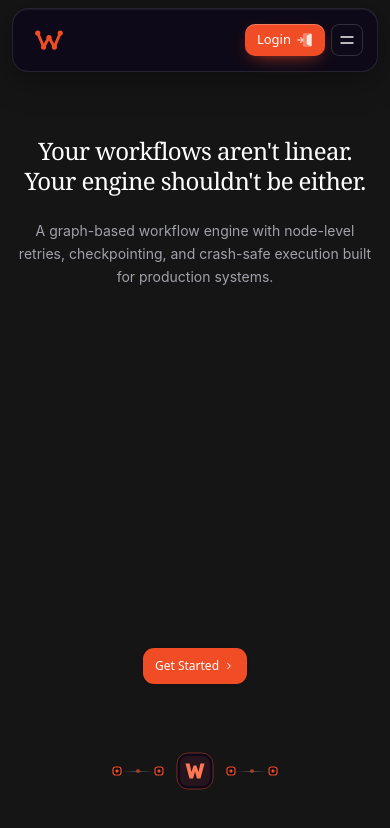
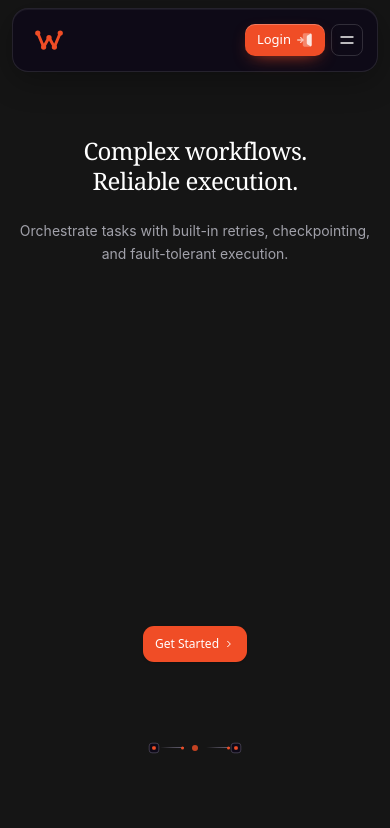
Before and after one commit to Shubham-rawat0/WorkWeave, a Next.js app in the folder apps/web/: page / in a window 390 px wide. Shown: the top 828 px of the page. Built offline with nearby package versions, Linux system fonts and the light colour scheme.

Commit message:
seperator

```diff
--- a/apps/web/src/app/globals.css
+++ b/apps/web/src/app/globals.css
@@ -3,9 +3,9 @@
 :root {
   color-scheme: dark;
   --bg: #151515;
-  --surface: #0e0918;
-  --surface-text: #f5f5f5;
-  --nav-text: #a89fc0;
+--surface: #0e0918;
+    --surface-text: #f5f5f5;
+    --nav-text: #a89fc0;
   --card: #151020;
   --text: #f5f5f5;
   --muted: #a3a3a3;
--- a/apps/web/src/components/landing-page/footer/footer.tsx
+++ b/apps/web/src/components/landing-page/footer/footer.tsx
@@ -1,8 +1,8 @@
-
 "use client";
 
 import * as CollapsiblePrimitive from "@radix-ui/react-collapsible";
 import { ChevronDown, Workflow } from "lucide-react";
+import WLogo from "@/components/landing-page/header/w-logo";
 
 const Collapsible = CollapsiblePrimitive.Root;
 const CollapsibleTrigger = CollapsiblePrimitive.CollapsibleTrigger;
@@ -29,19 +29,13 @@ const footerGroups = [
 
 function BrandMark() {
   return (
-    <span className="flex size-10 shrink-0 items-center justify-center rounded-xl bg-[#F04D26] text-xl font-black text-white shadow-sm shadow-[#F04D26]/20">
-      W
+    <span className="flex size-10 shrink-0 items-center justify-center">
+      <WLogo className="size-10" />
     </span>
   );
 }
 
-function FooterGroup({
-  title,
-  items,
-}: {
-  title: string;
-  items: string[];
-}) {
+function FooterGroup({ title, items }: { title: string; items: string[] }) {
   return (
     <div className="min-w-0">
       <h3 className="mb-5 text-sm font-semibold tracking-wide text-[var(--surface-text)]">
@@ -114,12 +108,8 @@ export function Footer() {
   const currentYear = new Date().getFullYear();
 
   return (
-    <footer className="relative overflow-hidden pt-12 sm:pt-16">
-      {/* Top border */}
+    <footer className="relative overflow-hidden border-t border-white/[0.06] pt-12 sm:pt-16">
       <div className="mx-auto max-w-7xl px-5 sm:px-8">
-        <div className="h-px w-full bg-[var(--surface-text)]/10" />
-
-        {/* Main footer */}
         <div className="grid gap-12 py-12 lg:grid-cols-[1.1fr_2fr] lg:gap-16 lg:py-16">
           {/* Brand section */}
           <div className="flex flex-col items-start">
--- a/apps/web/src/components/landing-page/header/header.tsx
+++ b/apps/web/src/components/landing-page/header/header.tsx
@@ -104,7 +104,7 @@ export default function Header() {
 
         <SideLine side="left" />
 
-        <header className="pointer-events-auto relative z-10 flex h-16 w-full max-w-[calc(100vw-1.5rem)] items-center justify-between gap-3 rounded-2xl border border-white/10 bg-[var(--surface)] px-3 text-[var(--surface-text)] shadow-[inset_0_1px_0_rgba(255,255,255,0.06),0_8px_32px_rgba(0,0,0,0.35)] sm:w-[90%] md:w-[85%] md:shadow-lg md:shadow-black/20 lg:h-auto lg:w-auto lg:rounded-[20px] lg:p-2">
+        <header className="pointer-events-auto relative z-10 flex h-16 w-full max-w-[calc(100vw-1.5rem)] items-center justify-between gap-3 rounded-2xl border border-white/10 bg-[var(--surface)]/35 px-3 text-[var(--surface-text)] shadow-[inset_0_1px_0_rgba(255,255,255,0.06),0_8px_32px_rgba(0,0,0,0.3)] backdrop-blur-2xl backdrop-saturate-150 supports-[not(backdrop-filter)]:bg-[var(--surface)]/90 sm:w-[90%] md:w-[85%] md:shadow-lg md:shadow-black/20 lg:h-auto lg:w-auto lg:rounded-[20px] lg:p-2">
           {/* Logo */}
           <Link
             href="/"
--- a/apps/web/src/components/landing-page/hero/HeroContent.tsx
+++ b/apps/web/src/components/landing-page/hero/HeroContent.tsx
@@ -6,17 +6,15 @@ export function HeroContent() {
           <div className="text-center md:text-left mt-0 sm:mt-2 md:mt-0 lg:mt-7 xl:mt-8 2xl:mt-9">
             <h1 className="font-serif text-2xl sm:text-2xl md:text-[26px] lg:text-[40px] xl:text-[45px] min-[97.5rem]:text-[50px] leading-tight lg:leading-[1.08] tracking-tight text-white mb-6 md:mb-8">
               <span className="block 2xl:whitespace-nowrap">
-                Your workflows aren&apos;t linear.
+               Complex workflows.
               </span>
               <span className="block 2xl:whitespace-nowrap">
-                Your engine shouldn&apos;t be either.
+                Reliable execution.
               </span>
             </h1>
 
             <p className="max-w-xl 2xl:max-w-2xl mx-auto md:mx-0 text-sm lg:text-[17px] xl:text-[14px] 2xl:text-[18px] min-[97.5rem]:text-[18px] text-[#A1A1AA] mb-10 md:mb-10 leading-relaxed font-sans">
-              A graph-based workflow engine with node-level retries,
-              checkpointing, and crash-safe execution built for production
-              systems.
+             Orchestrate tasks with built-in retries, checkpointing, and fault-tolerant execution.
             </p>
           </div>
 
--- a/apps/web/src/components/landing-page/hero/Section-seperator.tsx
+++ b/apps/web/src/components/landing-page/hero/Section-seperator.tsx
@@ -1,9 +1,8 @@
-
 const NodeSvg = () => (
   <svg
     aria-hidden="true"
-    width="10"
-    height="10"
+    width="12"
+    height="12"
     viewBox="0 0 10 10"
     fill="none"
     className="shrink-0"
@@ -13,63 +12,13 @@ const NodeSvg = () => (
       y="1"
       width="8"
       height="8"
-      rx="2.5"
+      rx="2.25"
       fill="var(--surface)"
-      stroke="#F04D26"
-      strokeWidth="1.2"
+      stroke="var(--nav-text)"
+      strokeOpacity=".35"
+      strokeWidth=".75"
     />
-    <rect
-      x="3.5"
-      y="3.5"
-      width="3"
-      height="3"
-      rx="1"
-      fill="#F04D26"
-    />
-  </svg>
-);
-
-const LogoSvg = () => (
-  <svg
-    aria-hidden="true"
-    width="38"
-    height="38"
-    viewBox="0 0 38 38"
-    fill="none"
-    className="shrink-0"
-  >
-    <defs>
-      <linearGradient id="workflow-logo-gradient" x1="4" y1="3" x2="34" y2="35">
-        <stop offset="0%" stopColor="#FF784F" />
-        <stop offset="100%" stopColor="#F04D26" />
-      </linearGradient>
-    </defs>
-
-    <rect
-      x="1"
-      y="1"
-      width="36"
-      height="36"
-      rx="11"
-      fill="var(--surface)"
-      stroke="#F04D26"
-      strokeOpacity=".45"
-    />
-
-    <rect
-      x="4"
-      y="4"
-      width="30"
-      height="30"
-      rx="8"
-      fill="url(#workflow-logo-gradient)"
-      fillOpacity=".10"
-    />
-
-    <path
-      d="M9.5 11.5L13.5 26.5H17.1L19 19.5L20.9 26.5H24.5L28.5 11.5H24.4L22.5 20L20.4 13.5H17.6L15.5 20L13.6 11.5H9.5Z"
-      fill="url(#workflow-logo-gradient)"
-    />
+    <rect x="3.5" y="3.5" width="3" height="3" rx="1" fill="#F04D26" />
   </svg>
 );
 
@@ -78,11 +27,11 @@ const ConnectorLine = ({ wide = false }: { wide?: boolean }) => (
     aria-hidden="true"
     className={`
       relative h-px shrink-0
-      bg-gradient-to-r from-transparent via-[var(--surface-text)]/25 to-transparent
-      ${wide ? "w-20 sm:w-28 2xl:w-40" : "w-8 sm:w-12"}
+      bg-gradient-to-r from-transparent via-[var(--nav-text)]/35 to-[var(--nav-text)]/55
+      ${wide ? "w-16 sm:w-28 2xl:w-44" : "w-6 sm:w-10"}
     `}
   >
-    <span className="absolute left-1/2 top-1/2 size-1 -translate-x-1/2 -translate-y-1/2 rounded-full bg-[#F04D26]/60" />
+    <span className="absolute right-0 top-1/2 size-[3px] -translate-y-1/2 rounded-full bg-[#F04D26]" />
   </div>
 );
 
@@ -90,31 +39,25 @@ export function SectionSeparators() {
   return (
     <div
       aria-hidden="true"
-      className="pointer-events-none relative z-20 mx-auto flex w-full items-center justify-center py-3"
+      className="pointer-events-none relative z-20 mx-auto flex w-full items-center justify-center py-6 sm:py-8"
     >
-      {/* Compact mobile composition */}
+      {/* Mobile composition */}
       <div className="flex items-center justify-center sm:hidden">
         <NodeSvg />
         <ConnectorLine />
-        <NodeSvg />
-        <div className="mx-3">
-          <LogoSvg />
-        </div>
-        <NodeSvg />
+        <div className="mx-2 size-1.5 rounded-full bg-[#F04D26]/80" />
         <ConnectorLine />
         <NodeSvg />
       </div>
 
-      {/* Wider desktop composition */}
+      {/* Desktop composition */}
       <div className="hidden items-center justify-center sm:flex">
         <NodeSvg />
         <ConnectorLine wide />
         <NodeSvg />
-
-        <div className="mx-4">
-          <LogoSvg />
-        </div>
-
+        <ConnectorLine wide />
+        <div className="mx-3 size-2 rounded-full bg-[#F04D26]" />
+        <ConnectorLine wide />
         <NodeSvg />
         <ConnectorLine wide />
         <NodeSvg />
```
